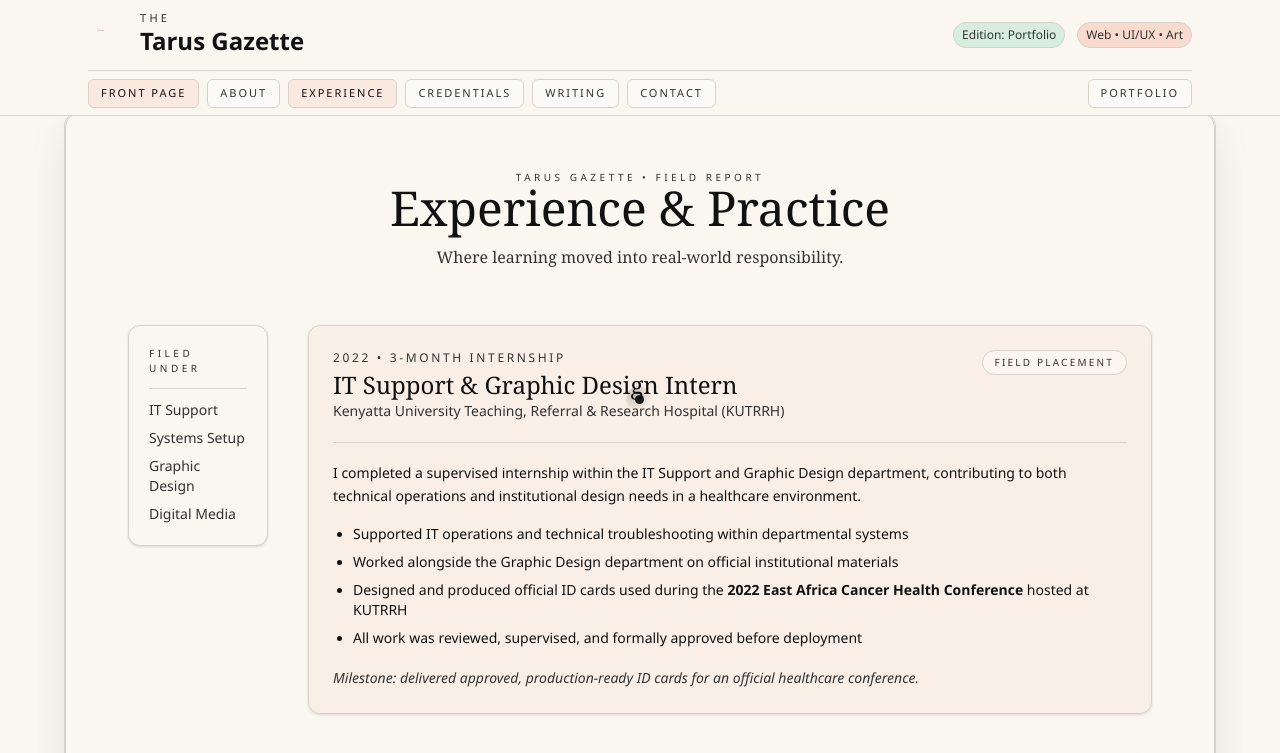
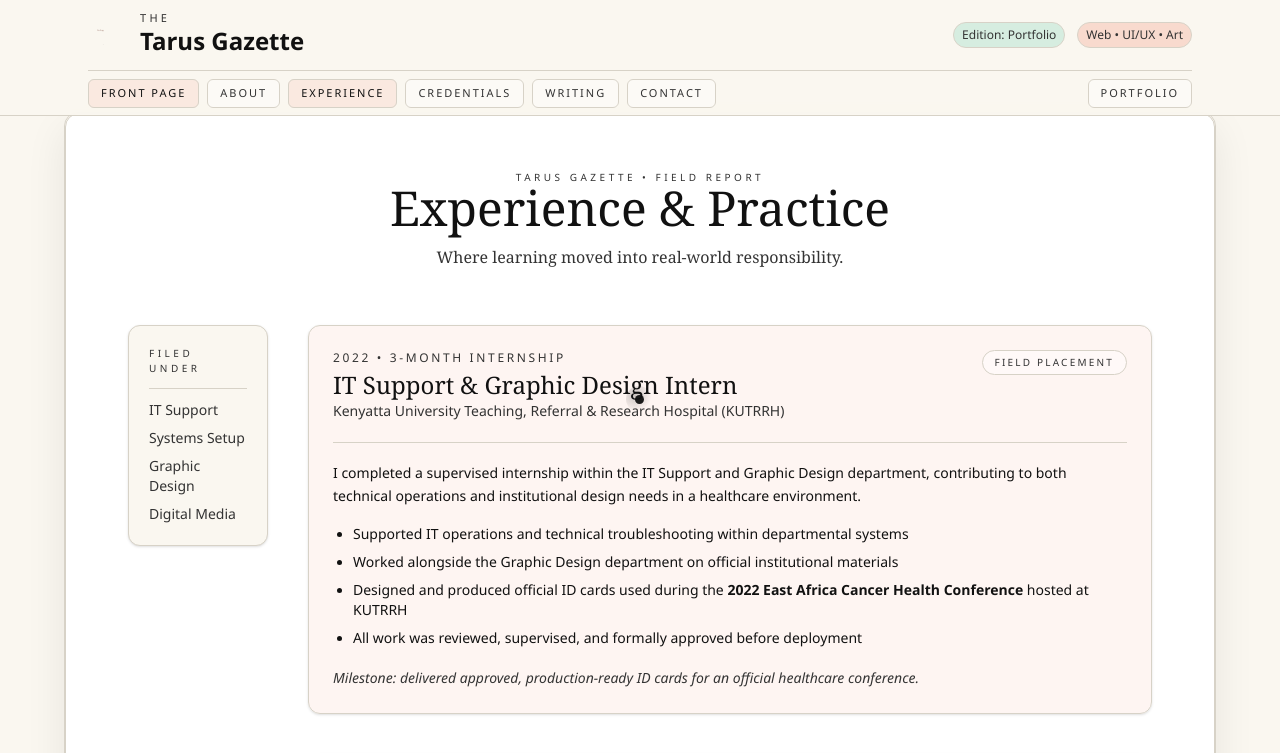
Before and after one commit to Tarus-Jepngetich/Portfolio, a React (Vite) app: page /gazette/experiencePractice in a window 1280 px wide. Shown: the top 753 px of the page. Built offline with nearby package versions, Linux system fonts and the light colour scheme.

Commit message:
expeience column UI changes

```diff
--- a/src/components/ExperiencePractice.jsx
+++ b/src/components/ExperiencePractice.jsx
@@ -1,6 +1,7 @@
 export default function ExperiencePractice() {
   return (
-    <section className=" page-sheet p-8 md:p-14">
+    <section className=" page-sheet p-8 md:p-14"  style={{ background: "#ffffff" }}>
+
       {/* Masthead */}
       <div className=" text-center mb-14">
         <p className="text-[10px] uppercase tracking-[0.35em] text-[var(--ink-soft)]">
```
